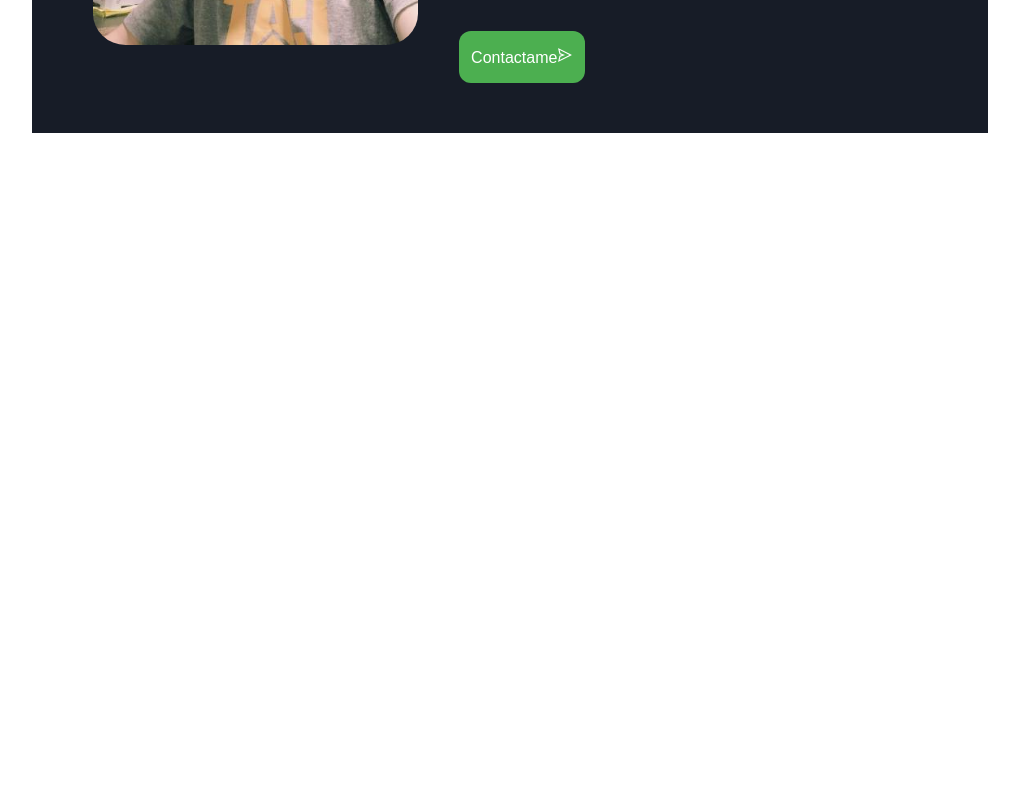
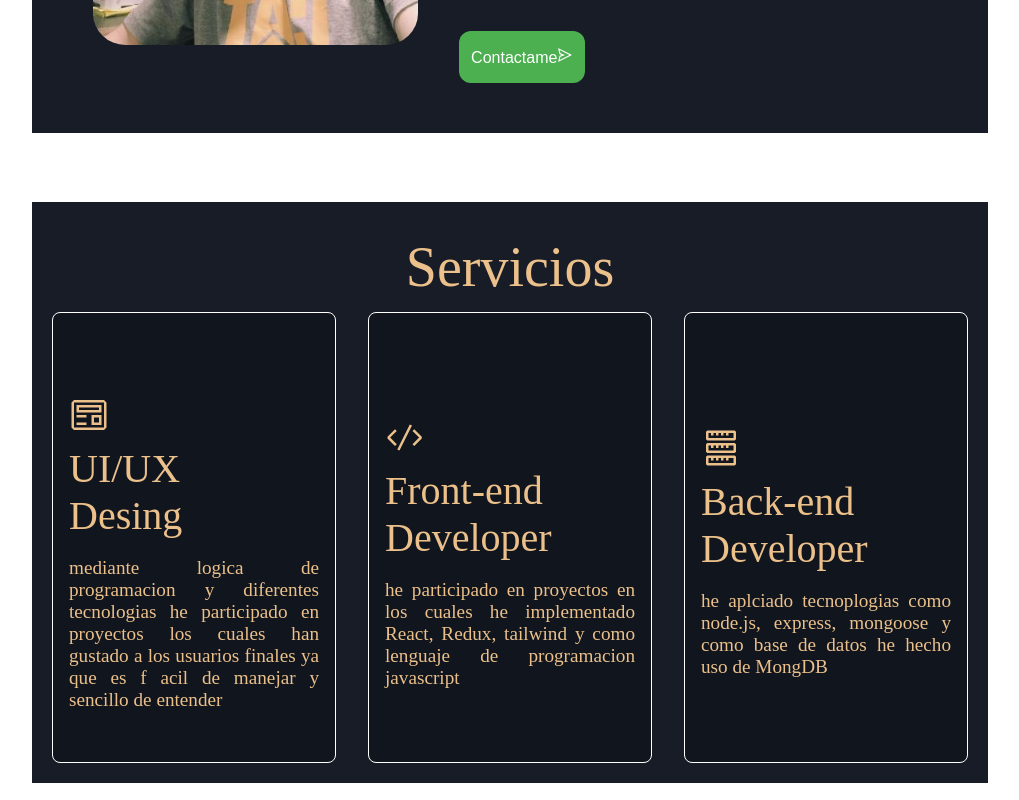
Before and after one commit to AlexSuarezRodriguez/you_portal, a React (Create React App) app: page / in a window 1280 px wide. Shown: the part 1180-1980 px from the top of the page, without its empty margins (130-1149 px from the left). Before the commit the page ends 1330 px from the top, so only its background shows below. Built offline with nearby package versions, Linux system fonts and the light colour scheme; a web font is replaced by a local one.

Commit message:
ccomponent service

```diff
--- /dev/null
+++ b/src/components/Services/Services.elements.jsx
@@ -0,0 +1,68 @@
+import styled from 'styled-components';
+
+export const ServiceContainer = styled.section`
+  width: 100%;
+  height: 650px;
+`;
+export const ServiceWrapper = styled.div`
+  padding: 20px ;
+  position:relative;
+  margin-left:  auto ;
+  margin-right: auto;
+  bottom:-50px ;
+  width: 100%;
+  max-width: 960px;
+  height: 90%;
+  align-items: center;
+  background-color: #171c27;
+  border: 2px solid white;
+  display: grid;
+  grid-template-rows: 1fr 5fr;
+
+`;
+export const ServiceTitle = styled.div`
+  display:flex ;
+  justify-content: center;
+  align-items:center ;
+  background-color: #171c27;
+  width:100% ;
+  height:100% ;
+  color:#ebc08b;
+  flex-direction: column ;
+`;
+export const ServiceDescription = styled.div`
+  width: 100%;
+  height:100% ;
+  display: grid;
+  grid-template-columns: repeat(3, 1fr);
+`;
+
+export const AboutAbility = styled.div`
+  width: 100%;
+  height:100% ;
+  display: grid;
+  grid-template-columns: repeat(3, 1fr);
+  gap:2rem;
+`;
+export const AboutDetails = styled.div`
+ display:flex;
+ flex-direction: column ;
+ justify-content: center;
+ color:#ebc08b;
+ border: 1px solid white;
+ border-radius:0.5rem ;
+  padding: 1rem ;
+  background:rgba(0,0,0,0.25) ;
+  text-align: justify;
+
+ p{
+   font-size: 2.5rem;
+ }
+ span{
+   font-size: 1.2rem;
+ }
+`;
+export const IconCard = styled.div`
+font-size: 2.5rem ;
+margin-top:30px ;
+`;
--- /dev/null
+++ b/src/components/Services/index.jsx
@@ -0,0 +1,76 @@
+import React from 'react';
+import { VscPreview, VscServer, VscCode } from 'react-icons/vsc';
+
+import {
+  ServiceContainer,
+  ServiceWrapper,
+  ServiceTitle,
+  AboutAbility,
+  AboutDetails,
+  IconCard,
+} from './Services.elements';
+
+function About() {
+  return (
+    <ServiceContainer id="about">
+      <ServiceWrapper>
+        <ServiceTitle>
+          <p style={{ fontSize: '3.5rem' }}>Servicios</p>
+        </ServiceTitle>
+        <AboutAbility>
+          <AboutDetails>
+            <IconCard>
+              <VscPreview />
+            </IconCard>
+            <p>
+              {' '}
+              UI/UX
+              <br />
+              Desing
+            </p>
+            <br />
+            <span>
+              mediante logica de programacion y diferentes tecnologias he participado en
+              proyectos los cuales han gustado a los usuarios finales ya que es f acil de manejar
+              y sencillo de entender
+            </span>
+          </AboutDetails>
+          <AboutDetails>
+            <IconCard>
+              <VscCode />
+            </IconCard>
+            <p>
+              {' '}
+              Front-end
+              <br />
+              Developer
+            </p>
+            <br />
+            <span>
+              he participado en proyectos en los cuales he implementado React, Redux, tailwind y
+              como lenguaje de programacion javascript
+            </span>
+          </AboutDetails>
+          <AboutDetails>
+            <IconCard>
+              <VscServer />
+            </IconCard>
+            <p>
+              {' '}
+              Back-end
+              <br />
+              Developer
+            </p>
+            <br />
+            <span>
+              he aplciado tecnoplogias como node.js, express, mongoose y
+              como base de datos he hecho uso de MongDB
+            </span>
+          </AboutDetails>
+        </AboutAbility>
+      </ServiceWrapper>
+    </ServiceContainer>
+  );
+}
+
+export default About;
--- a/src/page/HomePage/index.jsx
+++ b/src/page/HomePage/index.jsx
@@ -1,12 +1,14 @@
 import React from 'react';
 import Presentation from '../../components/Presentation';
 import About from '../../components/About';
+import Serices from '../../components/Services';
 
 function Homepage() {
   return (
     <div style={{ heigth: '100vh' }}>
       <Presentation />
       <About />
+      <Serices />
     </div>
 
   );
```
